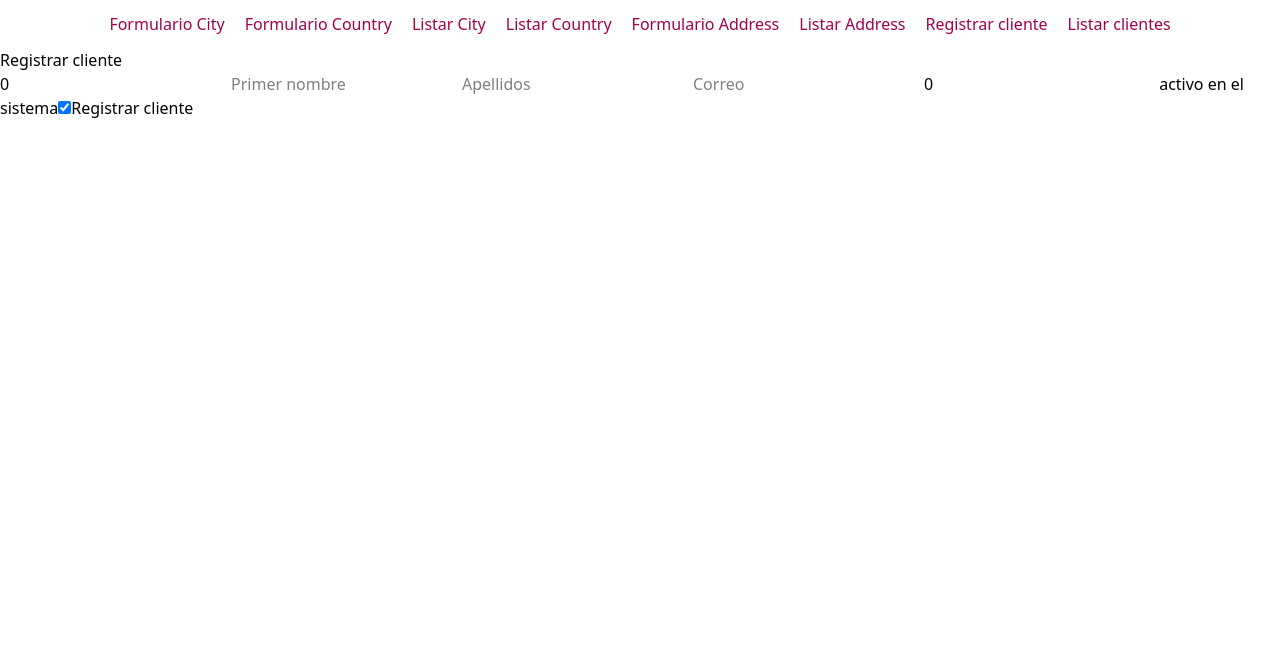
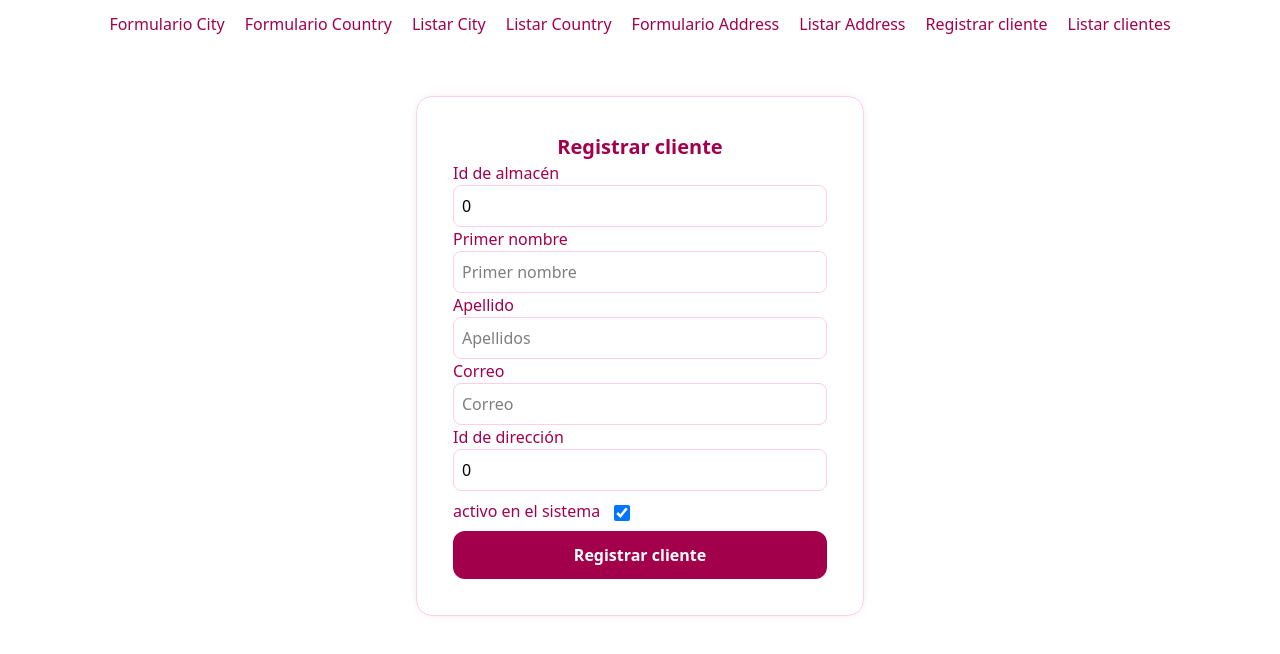
Before and after one commit to AnaVetericano/TailwindTrabajoAlexa, an Angular app: page /createcustomer in a window 1280 px wide. Shown: the top 654 px of the page. Built offline with nearby package versions, Linux system fonts and the light colour scheme.

Commit message:
style: new styles was added in createcustomer.html

```diff
--- a/src/app/create-customer/create-customer.html
+++ b/src/app/create-customer/create-customer.html
@@ -1,11 +1,22 @@
-<form (ngSubmit)="saveCustomer()">
-    <h1>Registrar cliente</h1>
+<form (ngSubmit)="saveCustomer()" class="max-w-md mx-auto my-12 bg-pink-40 rounded-2xl border
+border-pink-200 p-9 shadow-[0_0_13px_-10px] text-pink-800">
+    <h1 class="text-center text-xl font-semibold">Registrar cliente</h1>
+    <div class="flex flex-col [&_input]:border [&_input]:border-pink-200 [&_input]:py-2 [&_input]:px-2 [&_input]:rounded-lg
+    [&_input]:text-black">
+        <label>Id de almacén</label>
         <input type="number" [(ngModel)]="newClient.store_id" name="store_id" placeholder="Id de almacén">
+        <label>Primer nombre</label>
         <input type="text" [(ngModel)]="newClient.first_name" name="first_name" placeholder="Primer nombre">
+        <label>Apellido</label>
         <input type="text" [(ngModel)]="newClient.last_name" name="last_name" placeholder="Apellidos">
+        <label>Correo</label>
         <input type="email" [(ngModel)]="newClient.email" name="email" placeholder="Correo">
+        <label>Id de dirección</label>
         <input type="number" [(ngModel)]="newClient.address_id" name="address_id" placeholder="Dirección">
+        <div class="flex gap-3.5 py-2">
             <label> activo en el sistema</label>
-    <input type="checkbox" [(ngModel)]="newClient.active" name="active" placeholder="Activo">
-    <button type="submit">Registrar cliente</button>
+            <input type="checkbox" [(ngModel)]="newClient.active" name="active" placeholder="Activo" class="w-4 mt-1">
+        </div>
+        <button type="submit" class="bg-pink-800 text-white py-3 rounded-xl font-bold">Registrar cliente</button>
+    </div>
 </form>
```
Lines whose indentation alone changed are shown as unchanged.
